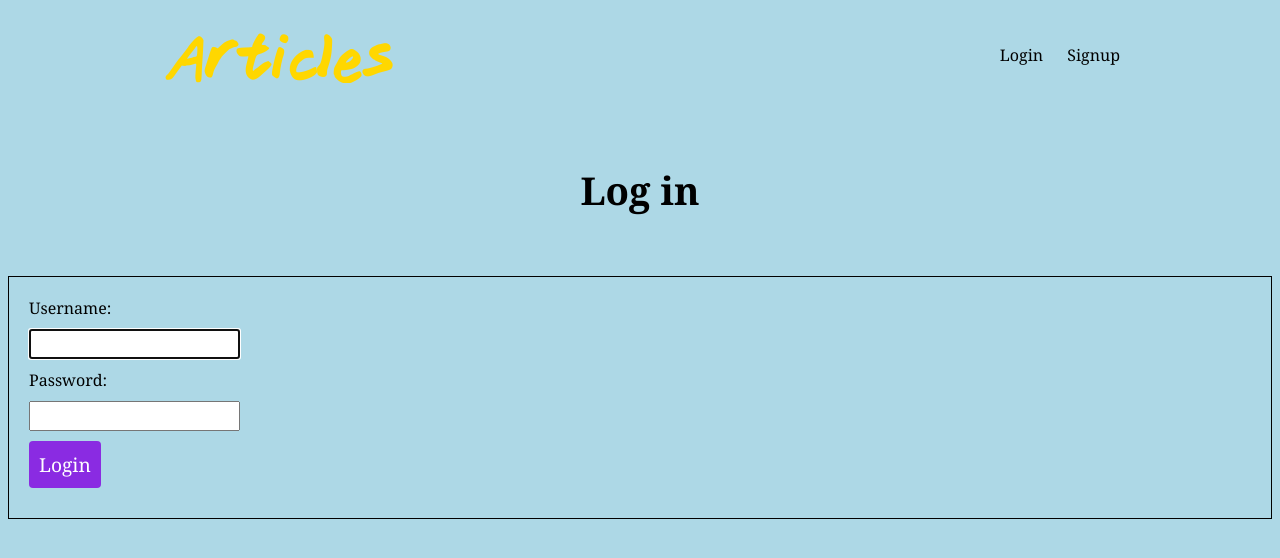
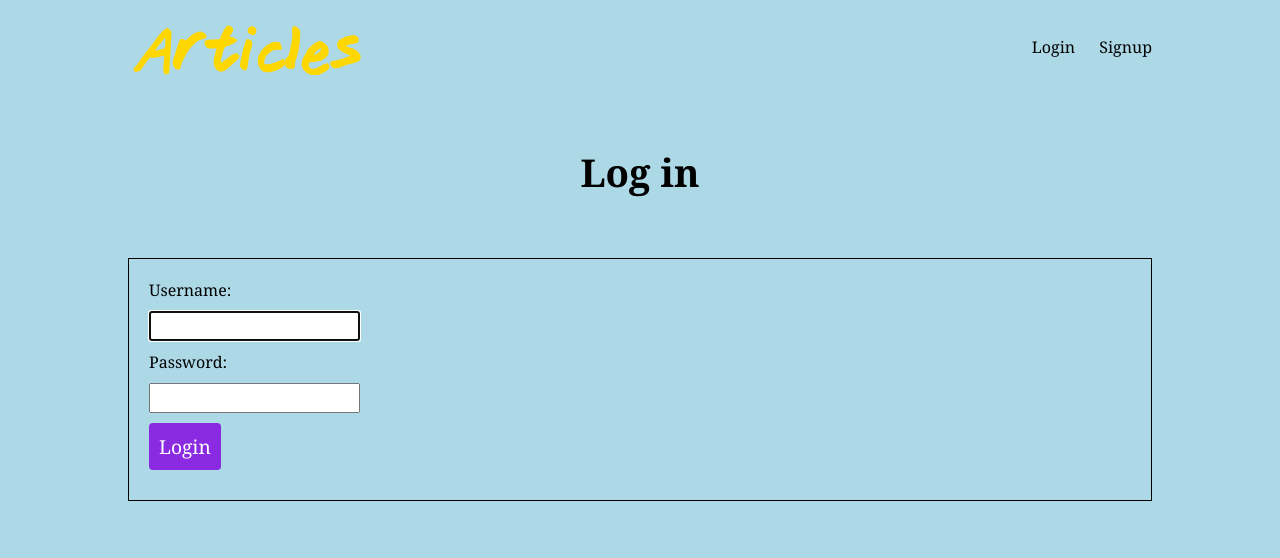
Before and after one commit to OPI-py/django_blog, a Django app: page /accounts/login?next=/articles/create/ in a window 1280 px wide. Shown: the top 558 px of the page. Run offline with Django 3.2, Linux system fonts and the light colour scheme.

Commit message:
Change body width and Article-img-margin-top position

```diff
--- a/web/static/styles.css
+++ b/web/static/styles.css
@@ -1,12 +1,14 @@
 body {
   background-color: lightblue;
+	max-width: 1024px;
+	margin: 0 auto;
 }
 
 *{
 	font-family: Georgia, 'serif';
 }
 
-h1, h2, h3, h4, h5{
+h2, h3, h4, h5{
 	font-weight: bold;
 	margin: 1;
 	text-decoration: none
@@ -22,10 +24,10 @@ a:hover {
 	text-decoration: none;
 }
 
-.wrapper{
+/*.wrapper{
 	max-width: 960px;
 	margin: 0 auto;
-}
+}*/
 
 .wrapper .interpage{
 	margin: 0;
@@ -34,7 +36,7 @@ a:hover {
 
 h1{
 	text-align: center;
-	margin: 50px auto;
+	margin: 40px auto;
 	font-size: 2.4em;
 }
 
@@ -95,7 +97,7 @@ nav button{
 	display:   block;
 	margin-left: auto;
 	margin-right: auto;
-	margin-top: 20px;
+	margin-top: auto;
 }
 
 .article-detail .article h2{
```
Also changed, not shown: web/static/main_styles.css (+7 -5 lines).
